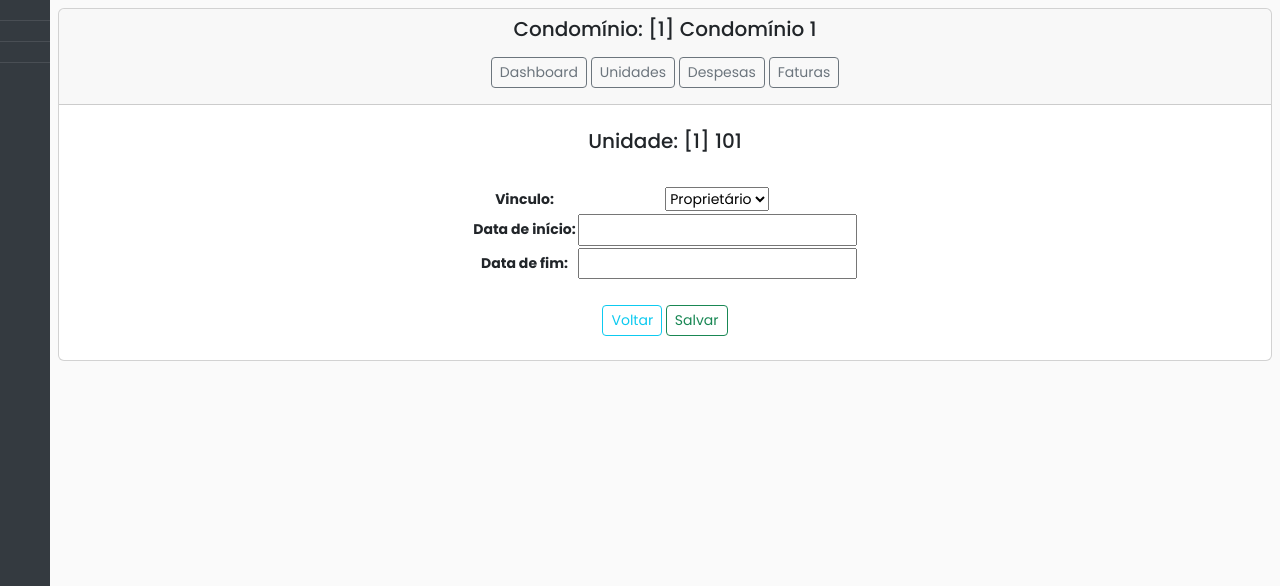
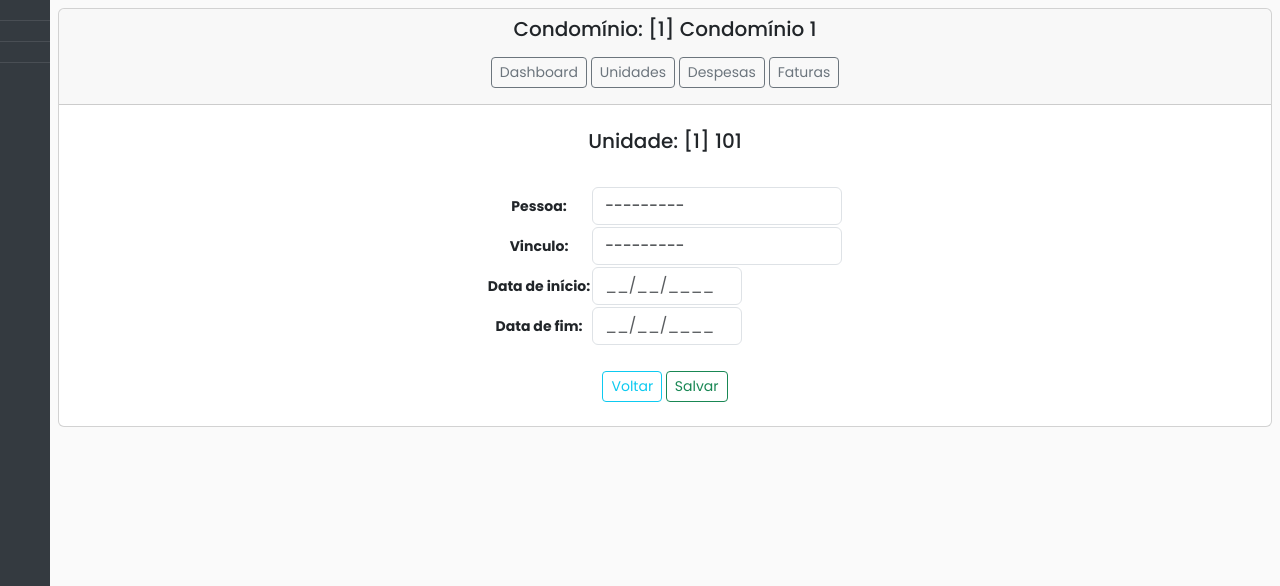
Before and after one commit to rcargnelutti/DesSof_UNIPAMPA, a Django app: page /condominios/pessoa_unidade_create/1/ in a window 1280 px wide. Shown: the part 47-633 px from the top of the page. Run offline with Django 4.2, Linux system fonts and the light colour scheme; data comes from the database, SQL or seed files in the repository; both versions use the stored data as it was after the commit.

Commit message:
Dropdown para Pessoa no cadastro do vínculo

```diff
--- a/condominio/forms.py
+++ b/condominio/forms.py
@@ -28,6 +28,13 @@ class PessoaForm(ModelForm):
 class PessoaUnidadeForm(ModelForm):
     class Meta:
         model = PessoaUnidade
-        fields = ('vinculo', 'data_inicio', 'data_fim',)  # noqa
+        fields = ('pessoa', 'vinculo', 'data_inicio', 'data_fim',)  # noqa
         data_inicio = forms.DateField(widget=forms.DateInput(format = '%d/%m/%Y'), input_formats=settings.DATE_INPUT_FORMATS)
         data_fim = forms.DateField(widget=forms.DateInput(format = '%d/%m/%Y'), input_formats=settings.DATE_INPUT_FORMATS)
+
+        widgets = {
+            'pessoa': forms.Select(attrs={'class': 'form-control', 'placeholder': 'Pessoa', 'style': 'width: 250px'}),
+            'vinculo': forms.Select(attrs={'class': 'form-control', 'placeholder': 'Vínculo', 'style': 'width: 250px'}),
+            'data_inicio': forms.TextInput (attrs={'class': 'form-control', 'placeholder': '__/__/____', 'style': 'width: 150px'}),
+            'data_fim': forms.TextInput(attrs={'class': 'form-control', 'placeholder': '__/__/____', 'style': 'width: 150px'}),
+        }
--- a/condominio/models.py
+++ b/condominio/models.py
@@ -58,7 +58,7 @@ class PessoaUnidade(models.Model):
 
     pessoa = models.ForeignKey(Pessoa, on_delete=models.CASCADE, related_name="moradores")  # noqa
     unidade = models.ForeignKey(Unidade, on_delete=models.PROTECT, related_name="moradores")  # noqa
-    vinculo = models.CharField(choices=Morador.choices, default=Morador.PROPRIETARIO, max_length=15)  # noqa
+    vinculo = models.CharField(choices=Morador.choices, max_length=15)  # noqa
     data_inicio = models.DateTimeField('data de início', null=True)
     data_fim = models.DateTimeField('data de fim', blank=True, null=True)
     created_at = models.DateTimeField(auto_now_add=True)
--- a/condominio/templates/condominio/pessoa_unidade_form.html
+++ b/condominio/templates/condominio/pessoa_unidade_form.html
@@ -20,6 +20,20 @@
           </br>
           <form method="post" action="." >
             {% csrf_token %}
+            {% comment %} <table class="col-4 m-auto pt-2 pb-2 text-center">
+              <tr>
+                <td><strong><label for="User">Pessoa:</label></strong></td>
+                <td>
+                  <select name="pessoa" id="pessoa" style="width: 300px;">
+                    {% for p in pessoa %}
+                      <option value="{{ p.id }}" {% if p.id == pessoa.id %} selected{%endif %}>{{ p.nome }}</option>
+                    {% endfor %}
+                  </select>
+                </td>
+              </tr>
+            </table> {% endcomment %}
+
+
             <table align="center">
             {{ form.as_table }}
             </table>
--- a/condominio/views.py
+++ b/condominio/views.py
@@ -122,15 +122,10 @@ def pessoa_unidade_list(request, unidade_id):
     return render(request, 'condominio/pessoa_unidade_list.html', {'unidade': unidade, 'pessoa_unidade': pessoa_unidade})  # noqa
 
 
-# class PessoaUnidadeCreate(CreateView):
-#    model = PessoaUnidade
-#    fields = ['vinculo', 'data_inicio', 'data_fim']  # noqa
-#    success_url = reverse_lazy('condominio:pessoa_list')
-
-
 def pessoa_unidade_create(request, unidade_id):
     unidade = Unidade.objects.get(id=unidade_id)
-    pessoa = Pessoa.objects.get(id=2)
+    #pessoa = Pessoa.objects.get(id=2)
+    #pessoa = Pessoa.objects.all()
 
     if request.method == "GET":
         form = PessoaUnidadeForm(initial={'unidade': unidade})
@@ -141,9 +136,10 @@ def pessoa_unidade_create(request, unidade_id):
             return render(request, 'condominio/pessoa_unidade_form.html', {'unidade': unidade, 'form': form})  # noqa
         pessoa_unidade = form.save(commit=False)
         pessoa_unidade.unidade = unidade
-        pessoa_unidade.pessoa = pessoa
+        #pessoa_unidade.pessoa = form.pessoa
         pessoa_unidade.save()
         return redirect(f'/condominios/pessoa_unidade_list/{unidade_id}/')  # noqa
+
 
 
 # Receita/Despesa
```
Also changed, not shown: condominio/templates/condominio/pessoa_unidade_list.html (+3 -7 lines), db.sqlite3.
